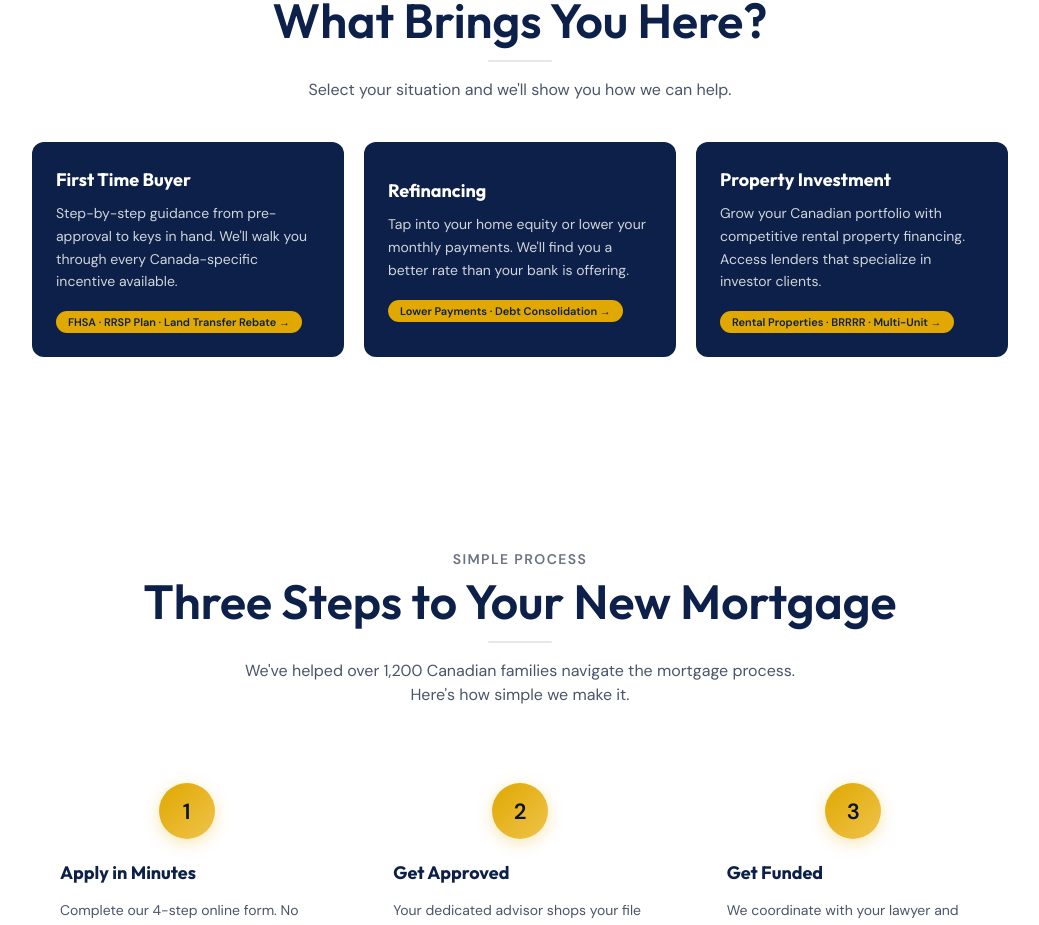
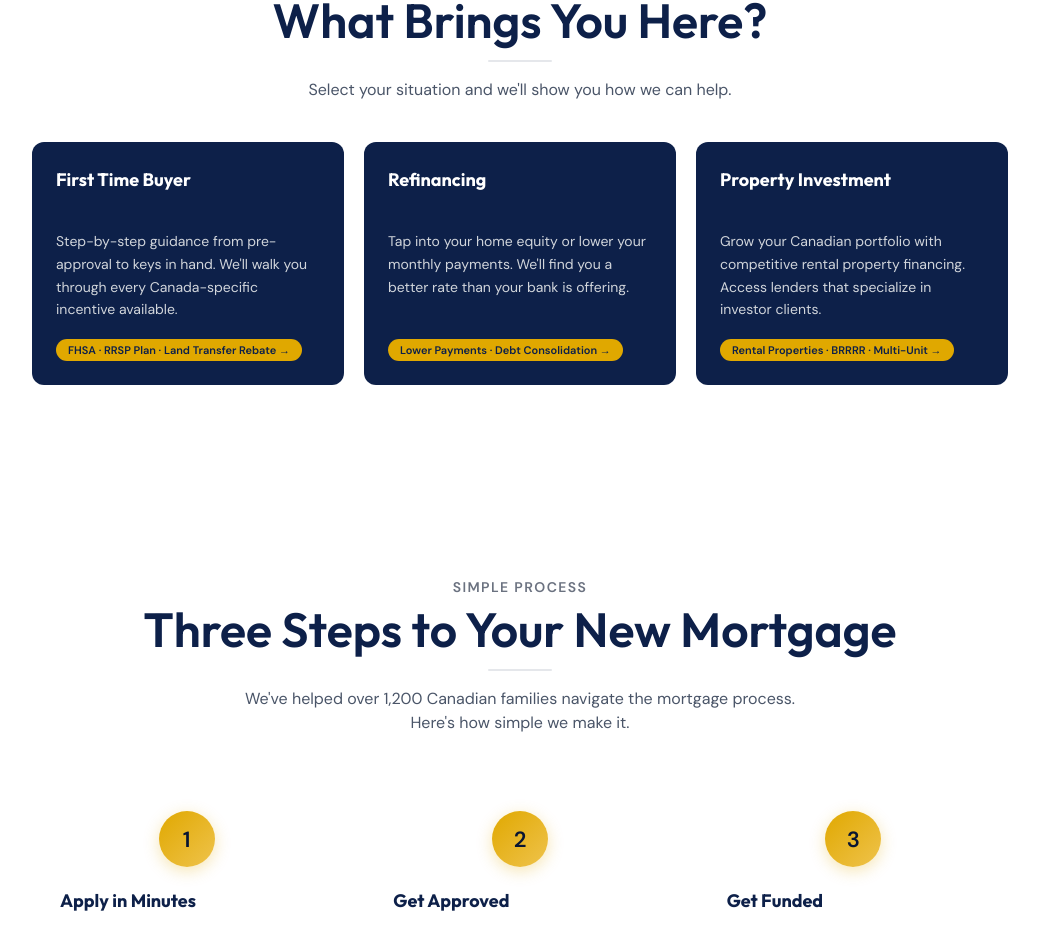
Before and after one commit to melzeranthony6-ai/clearpath-mortgage, a React (Vite) app: page / in a window 1280 px wide. Shown: the part 880-1805 px from the top of the page, without its empty margins (120-1159 px from the left). Built offline with nearby package versions, Linux system fonts and the light colour scheme.

Commit message:
fix: align middle audience card text to left

```diff
--- a/src/components/AudienceSelector.tsx
+++ b/src/components/AudienceSelector.tsx
@@ -54,17 +54,17 @@ function AudienceSelector({ onSelect }: AudienceSelectorProps) {
           </p>
         </div>
 
-        <div className="grid grid-cols-1 sm:grid-cols-3 gap-5">
+        <div className="grid grid-cols-1 sm:grid-cols-3 gap-5 items-stretch">
           {audiences.map((audience) => (
             <button
               key={audience.type}
               type="button"
-              className={`audience-card p-6 text-left !bg-[#0d2049] border-0${activeType === audience.type ? ' active' : ''}`}
+              className={`audience-card w-full h-full flex flex-col justify-start items-start p-6 text-left !bg-[#0d2049] border-0${activeType === audience.type ? ' active' : ''}`}
               onClick={() => handleSelect(audience.type)}
             >
-              <h3 className="font-display text-lg text-white font-bold mb-2">{audience.title}</h3>
-              <p className="text-gray-300 text-sm leading-relaxed">{audience.description}</p>
-              <div className="mt-4">
+              <h3 className="font-display text-lg text-white font-bold mb-2 text-left min-h-14">{audience.title}</h3>
+              <p className="text-gray-300 text-sm leading-relaxed text-left flex-1">{audience.description}</p>
+              <div className="mt-4 text-left">
                 <span
                   style={{
                     backgroundColor: '#e0a800',
```
